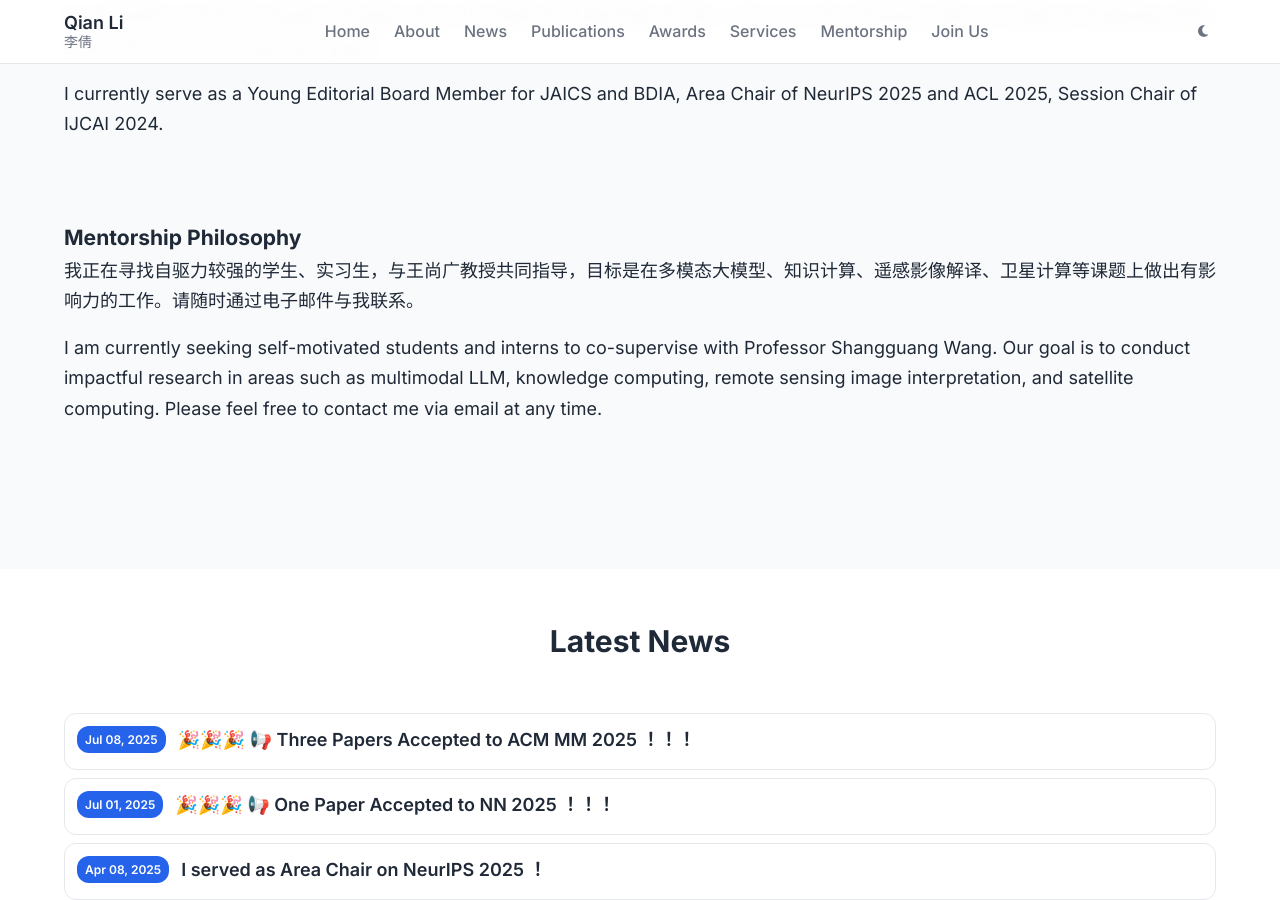
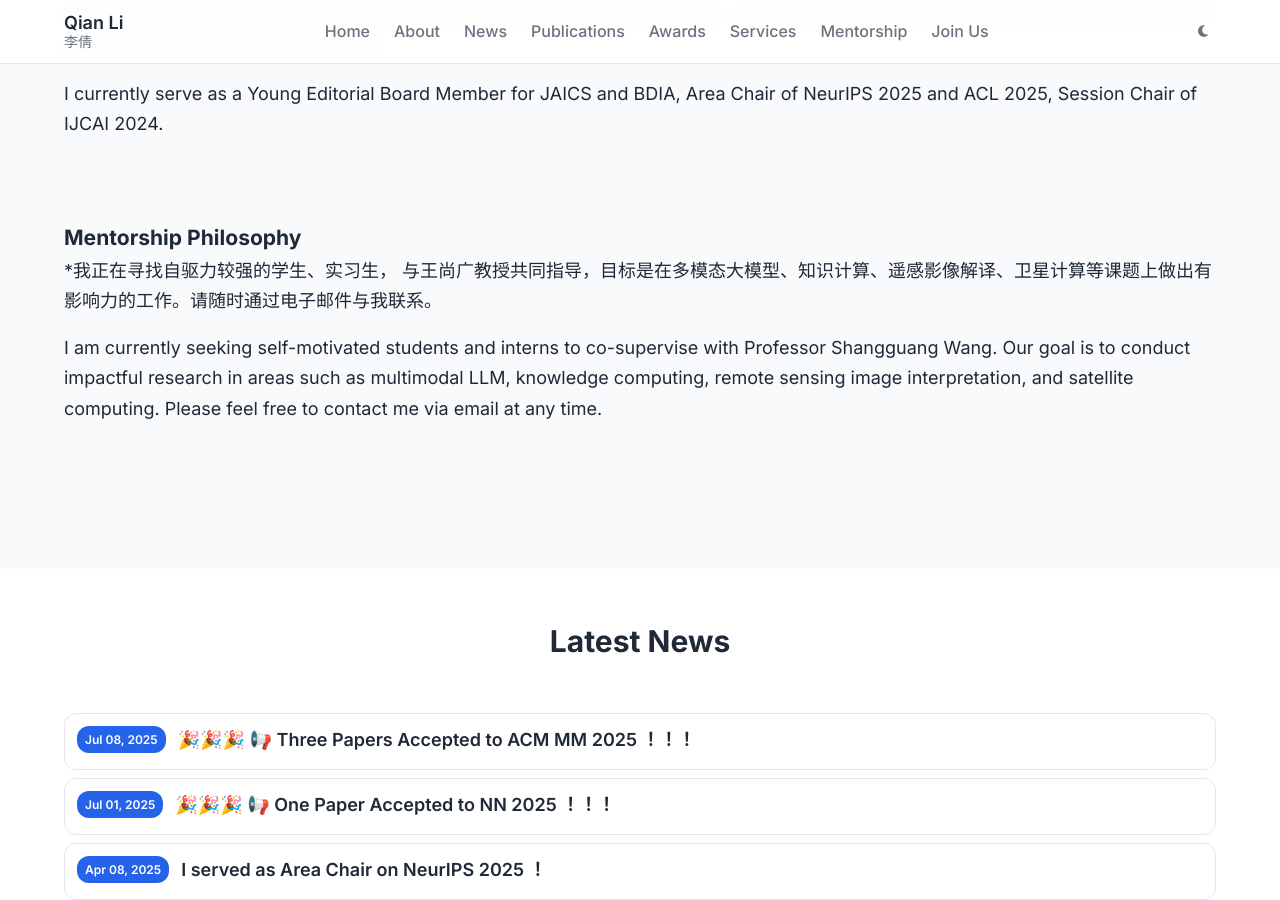
Before and after one commit to xiaoqian19940510/xiaoqian19940510.github.io, a Jekyll site: the page built from index.html, in a window 1280 px wide and 900 px high, scrolled down 879 px. Built offline with Jekyll 4.4.1, drawn with Linux system fonts in a browser that asks for light colours; the list of posts is cut into pages by our own code.

```diff
--- a/_data/author.yml
+++ b/_data/author.yml
@@ -36,7 +36,8 @@ bio: |
 
 # 指导理念
 mentorship_philosophy: |
-  我正在寻找自驱力较强的学生、实习生，与王尚广教授共同指导，目标是在多模态大模型、知识计算、遥感影像解译、卫星计算等课题上做出有影响力的工作。请随时通过电子邮件与我联系。
+  *我正在寻找自驱力较强的学生、实习生，
+  与王尚广教授共同指导，目标是在多模态大模型、知识计算、遥感影像解译、卫星计算等课题上做出有影响力的工作。请随时通过电子邮件与我联系。
 
   I am currently seeking self-motivated students and interns to co-supervise with Professor Shangguang Wang. Our goal is to conduct impactful research in areas such as multimodal LLM, knowledge computing, remote sensing image interpretation, and satellite computing. Please feel free to contact me via email at any time.
 
```
